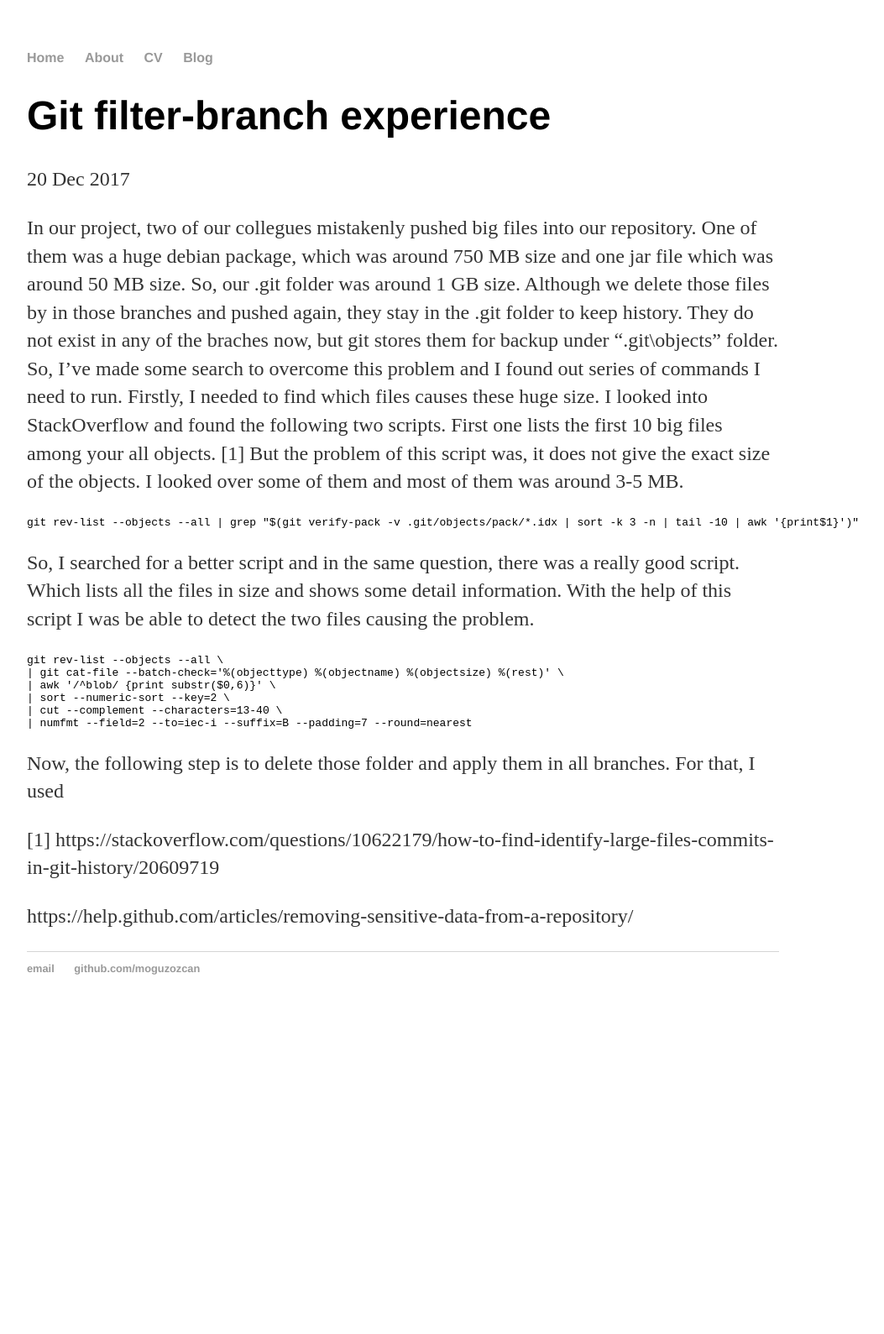
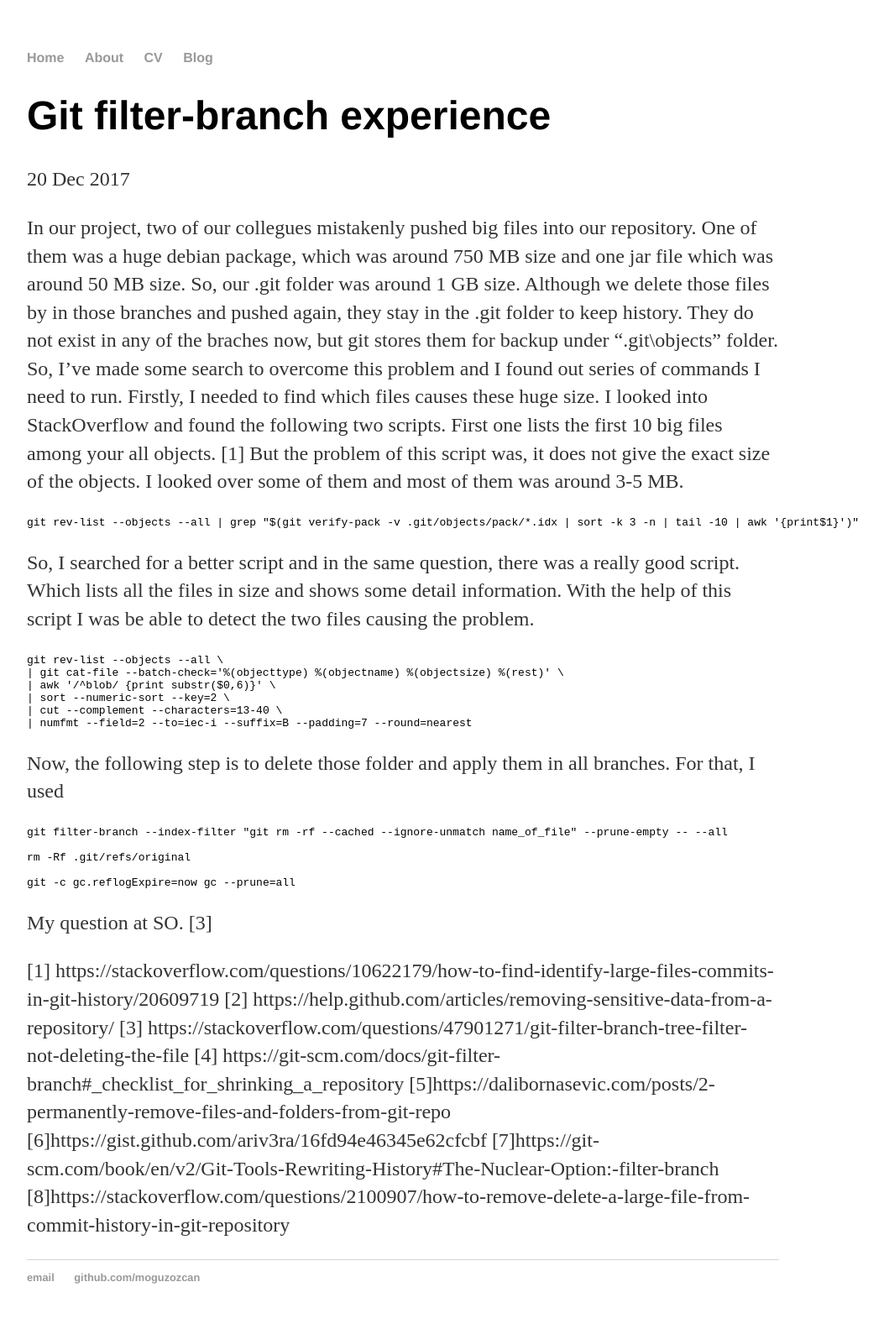
Before and after one commit to moguzozcan/moguzozcan.github.io, a Jekyll site: the page built from _posts/2017-12-20-Git-filter-branch-explanation.md, in a window 1280 px wide. Shown: the whole page at 84% size, without its empty margins (160-1213 px from the left). Built offline with Jekyll 4.4.1, drawn with Linux system fonts in a browser that asks for light colours; before the commit the page ends 1221 px from its top, so only the background shows below that.

Commit message:
Update 2017-12-20-Git-filter-branch-explanation.md

````diff
--- a/_posts/2017-12-20-Git-filter-branch-explanation.md
+++ b/_posts/2017-12-20-Git-filter-branch-explanation.md
@@ -29,6 +29,22 @@ git rev-list --objects --all \
 
 Now, the following step is to delete those folder and apply them in all branches. For that, I used
 
+
+```bash
+git filter-branch --index-filter "git rm -rf --cached --ignore-unmatch name_of_file" --prune-empty -- --all
+
+rm -Rf .git/refs/original
+
+git -c gc.reflogExpire=now gc --prune=all
+```
+
+My question at SO. [3]
+
 [1] https://stackoverflow.com/questions/10622179/how-to-find-identify-large-files-commits-in-git-history/20609719
-
-https://help.github.com/articles/removing-sensitive-data-from-a-repository/
+[2] https://help.github.com/articles/removing-sensitive-data-from-a-repository/
+[3] https://stackoverflow.com/questions/47901271/git-filter-branch-tree-filter-not-deleting-the-file
+[4] https://git-scm.com/docs/git-filter-branch#_checklist_for_shrinking_a_repository
+[5]https://dalibornasevic.com/posts/2-permanently-remove-files-and-folders-from-git-repo
+[6]https://gist.github.com/ariv3ra/16fd94e46345e62cfcbf
+[7]https://git-scm.com/book/en/v2/Git-Tools-Rewriting-History#The-Nuclear-Option:-filter-branch
+[8]https://stackoverflow.com/questions/2100907/how-to-remove-delete-a-large-file-from-commit-history-in-git-repository
````
